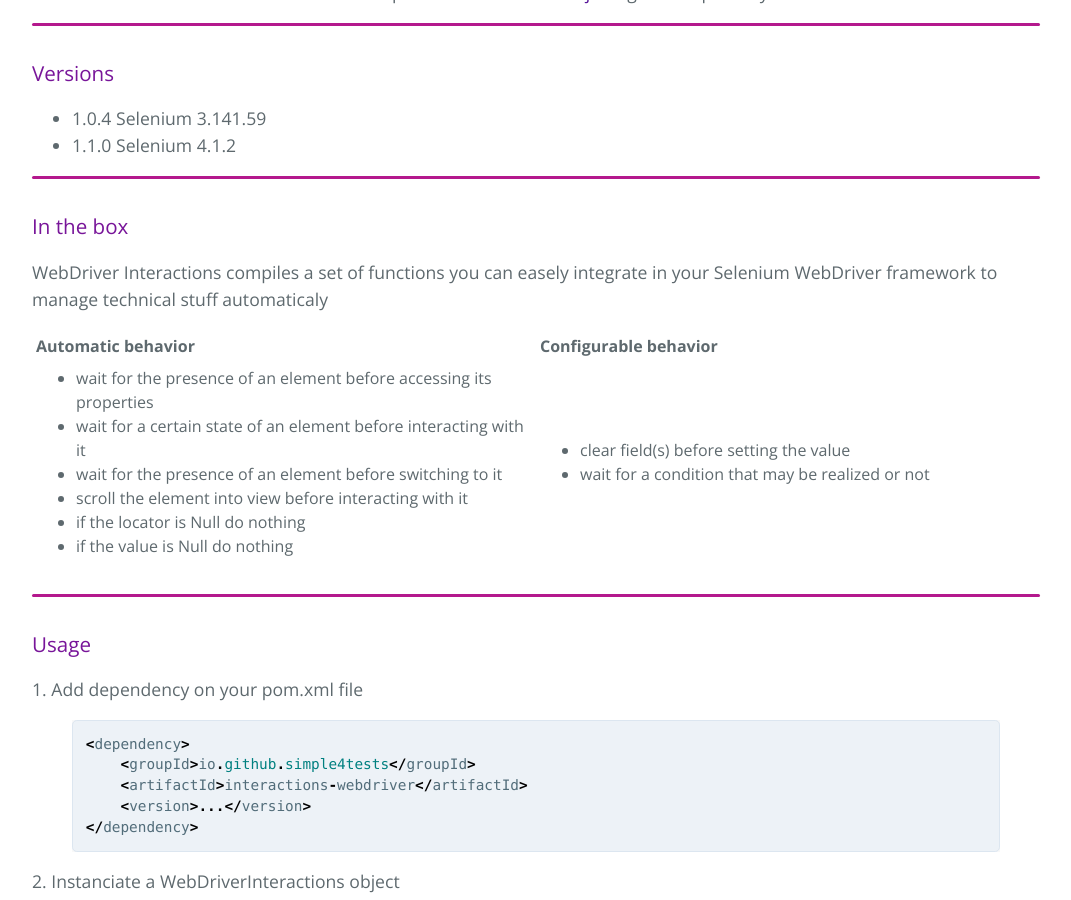
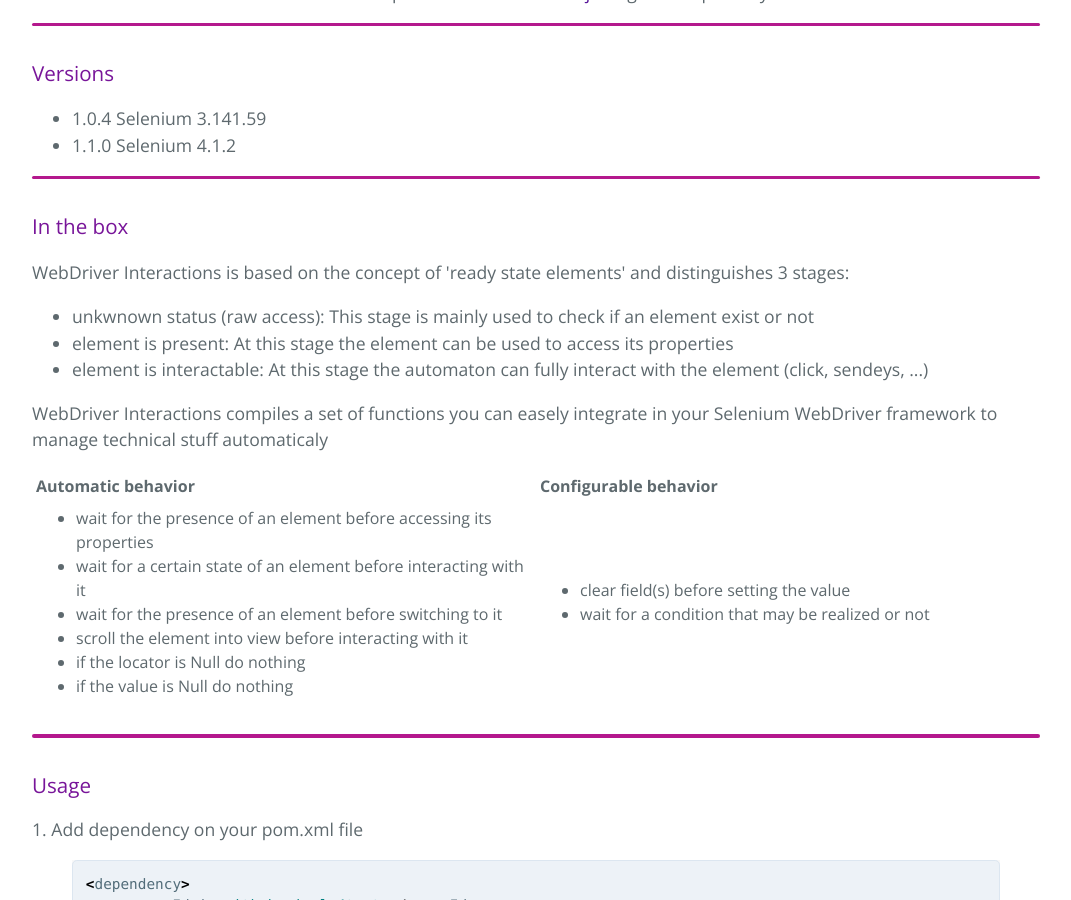
Before and after one commit to simple4tests/simple4tests.github.io, a Jekyll site: the page built from webdriver/interactions.html, in a window 1280 px wide and 900 px high, scrolled down 840 px. Shown: the whole window, without its empty margins (104-1175 px from the left). Built offline with Jekyll 4.4.1, drawn with Linux system fonts in a browser that asks for light colours.

Commit message:
Adding content

```diff
--- a/_includes/_wdi_in_the_box.html
+++ b/_includes/_wdi_in_the_box.html
@@ -1,4 +1,10 @@
 <h3>In the box</h3>
+<p>WebDriver Interactions is based on the concept of 'ready state elements' and distinguishes 3 stages:</p>
+<ul>
+    <li>unkwnown status (raw access):  This stage is mainly used to check if an element exist or not</li>
+    <li>element is present: At this stage the element can be used to access its properties</li>
+    <li>element is interactable: At this stage the automaton can fully interact with the element (click, sendeys, ...)</li>
+</ul>
 <p>WebDriver Interactions compiles a set of functions you can easely integrate in your Selenium WebDriver
     framework to manage technical stuff automaticaly</p>
 <table style="border-collapse: collapse; border: none;">
```
